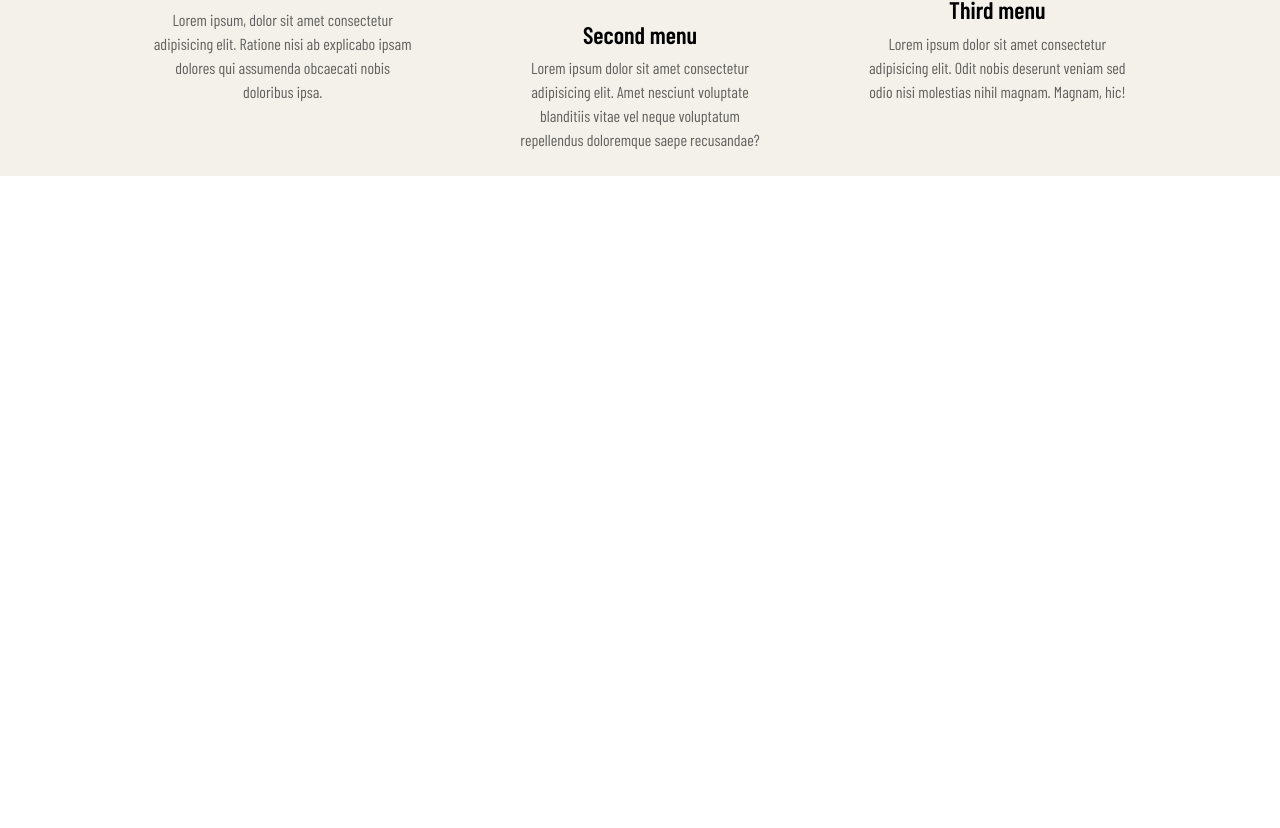
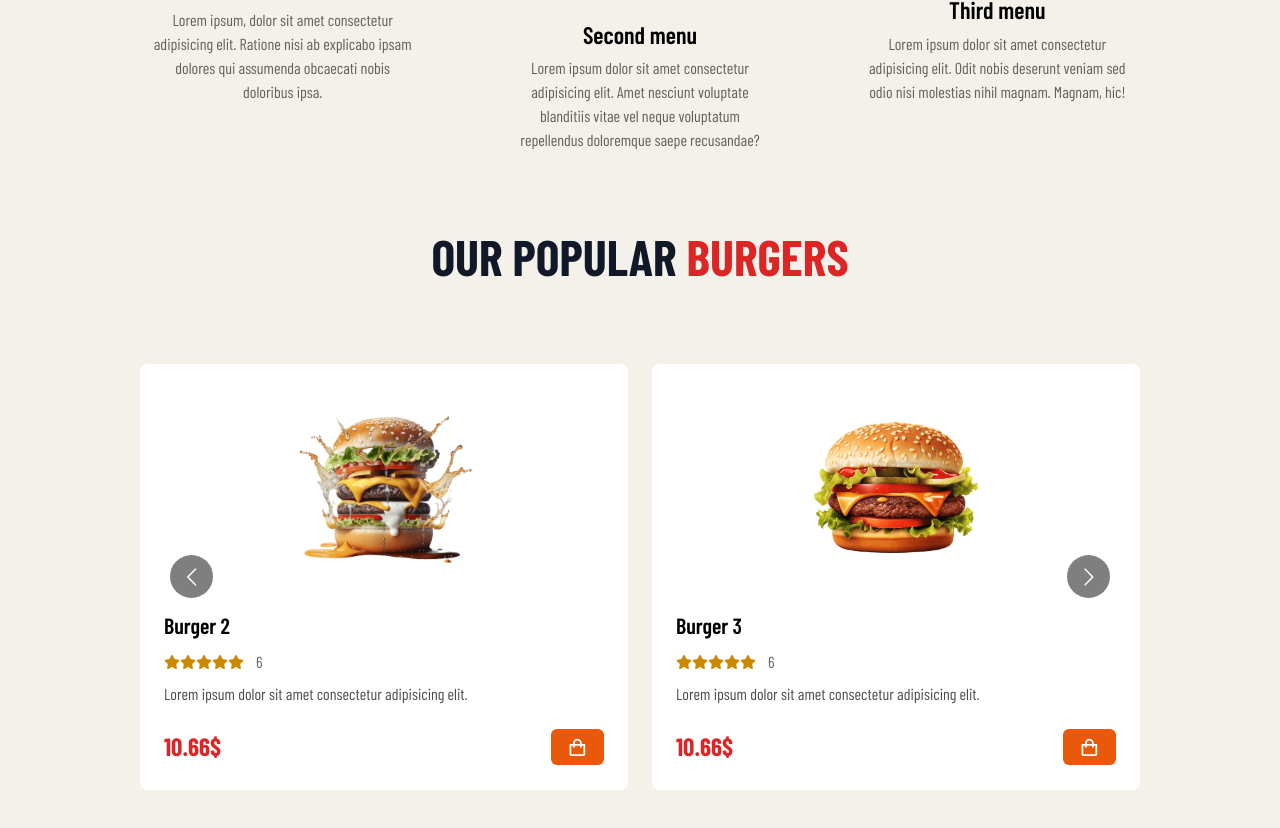
Before and after one commit to Anna-Borodaienko/Burger-Shop, a Next.js app: page / in a window 1280 px wide. Shown: the part 1318-2146 px from the top of the page. Before the commit the page ends 1494 px from the top, so only its background shows below. Built offline with nearby package versions, Linux system fonts and the light colour scheme; a web font is replaced by a local one.

Commit message:
feat: add Popular section

```diff
--- a/app/components/Home.tsx
+++ b/app/components/Home.tsx
@@ -1,11 +1,13 @@
 import Feature from './Features/Feature';
 import Hero from './Hero/Hero';
+import Popular from './Popular/Popular';
 
 const Home = () => {
   return (
     <div className='overflow-hidden'>
       <Hero />
       <Feature />
+      <Popular />
     </div>
   );
 };
--- /dev/null
+++ b/app/components/Popular/BurgerCard.tsx
@@ -0,0 +1,53 @@
+import Image from 'next/image';
+import { BiShoppingBag } from 'react-icons/bi';
+import { FaStar } from 'react-icons/fa6';
+
+interface BurgerCardProps {
+  title: string;
+  image: string;
+  reviews: string;
+  price: string;
+}
+
+const BurgerCard = ({ title, image, reviews, price }: BurgerCardProps) => {
+  return (
+    <div className='bg-white p-6 rounded-lg m-3'>
+      <div className='w-[200px] mx-auto h-[200px]'>
+        <Image
+          src={image}
+          alt={title}
+          width={200}
+          height={200}
+          className='w-[100%] h-[100%] object-cover'
+        />
+      </div>
+      <h1 className='mt-[1.3rem] text-[22px] text-black font-semibold'>
+        {title}
+      </h1>
+      <div className='flex items-center mt-[0.5rem] space-x-3'>
+        <div className='flex items-center'>
+          <FaStar className='w-[1rem] h-[1rem] text-yellow-600' />
+          <FaStar className='w-[1rem] h-[1rem] text-yellow-600' />
+          <FaStar className='w-[1rem] h-[1rem] text-yellow-600' />
+          <FaStar className='w-[1rem] h-[1rem] text-yellow-600' />
+          <FaStar className='w-[1rem] h-[1rem] text-yellow-600' />
+        </div>
+        <div className='text-black opacity-60'>{reviews}</div>
+      </div>
+      <p className='mt-[0.5rem] text-black text-opacity-70'>
+        Lorem ipsum dolor sit amet consectetur adipisicing elit.
+      </p>
+      <div className='flex mt-[1.4rem] items-center justify-between'>
+        <h1 className='text-[25px] font-bold text-red-600'>{price}</h1>
+        <button
+          className='px-4 py-2 hover:bg-green-700
+          transition-all duration-200 bg-orange-600
+          flex items-center rounded-md text-white'>
+          <BiShoppingBag className='w-[1.3rem] h-[1.3rem]' />
+        </button>
+      </div>
+    </div>
+  );
+};
+
+export default BurgerCard;
--- /dev/null
+++ b/app/components/Popular/Popular.tsx
@@ -0,0 +1,101 @@
+'use client';
+import 'react-multi-carousel/lib/styles.css';
+
+import Carousel from 'react-multi-carousel';
+
+import BurgerCard from './BurgerCard';
+
+const responsive = {
+  desktop: {
+    breakpoint: { max: 3000, min: 1324 },
+    items: 4,
+  },
+  tablet: {
+    breakpoint: { max: 1324, min: 764 },
+    items: 2,
+  },
+  mobile: {
+    breakpoint: { max: 764, min: 0 },
+    items: 1,
+  },
+};
+
+const Popular = () => {
+  return (
+    <div className='pt-[3rem] pb-[3rem]'>
+      <h1 className='heading'>
+        Our popular
+        <span className='text-red-600'> burgers</span>
+      </h1>
+      <div className='w-[80%] mt-[4rem] mx-auto'>
+        <Carousel
+          additionalTransfrom={0}
+          arrows={true}
+          autoPlay={true}
+          autoPlaySpeed={4000}
+          centerMode={false}
+          responsive={responsive}
+          itemClass='item'
+          showDots={false}
+          infinite={true}>
+          <BurgerCard
+            title='Burger 1'
+            image='/images/b1.png'
+            reviews='6'
+            price='10.66$'
+          />
+          <BurgerCard
+            title='Burger 2'
+            image='/images/b2.png'
+            reviews='6'
+            price='10.66$'
+          />
+          <BurgerCard
+            title='Burger 3'
+            image='/images/b3.png'
+            reviews='6'
+            price='10.66$'
+          />
+          <BurgerCard
+            title='Burger 4'
+            image='/images/b4.png'
+            reviews='6'
+            price='10.66$'
+          />
+          <BurgerCard
+            title='Burger 5'
+            image='/images/b5.png'
+            reviews='6'
+            price='10.66$'
+          />
+          <BurgerCard
+            title='Burger 6'
+            image='/images/b6.png'
+            reviews='6'
+            price='10.66$'
+          />
+          <BurgerCard
+            title='Burger 7'
+            image='/images/b7.png'
+            reviews='6'
+            price='10.66$'
+          />
+          <BurgerCard
+            title='Burger 8'
+            image='/images/b8.png'
+            reviews='6'
+            price='10.66$'
+          />
+          <BurgerCard
+            title='Burger 9'
+            image='/images/b9.png'
+            reviews='6'
+            price='10.66$'
+          />
+        </Carousel>
+      </div>
+    </div>
+  );
+};
+
+export default Popular;
```
